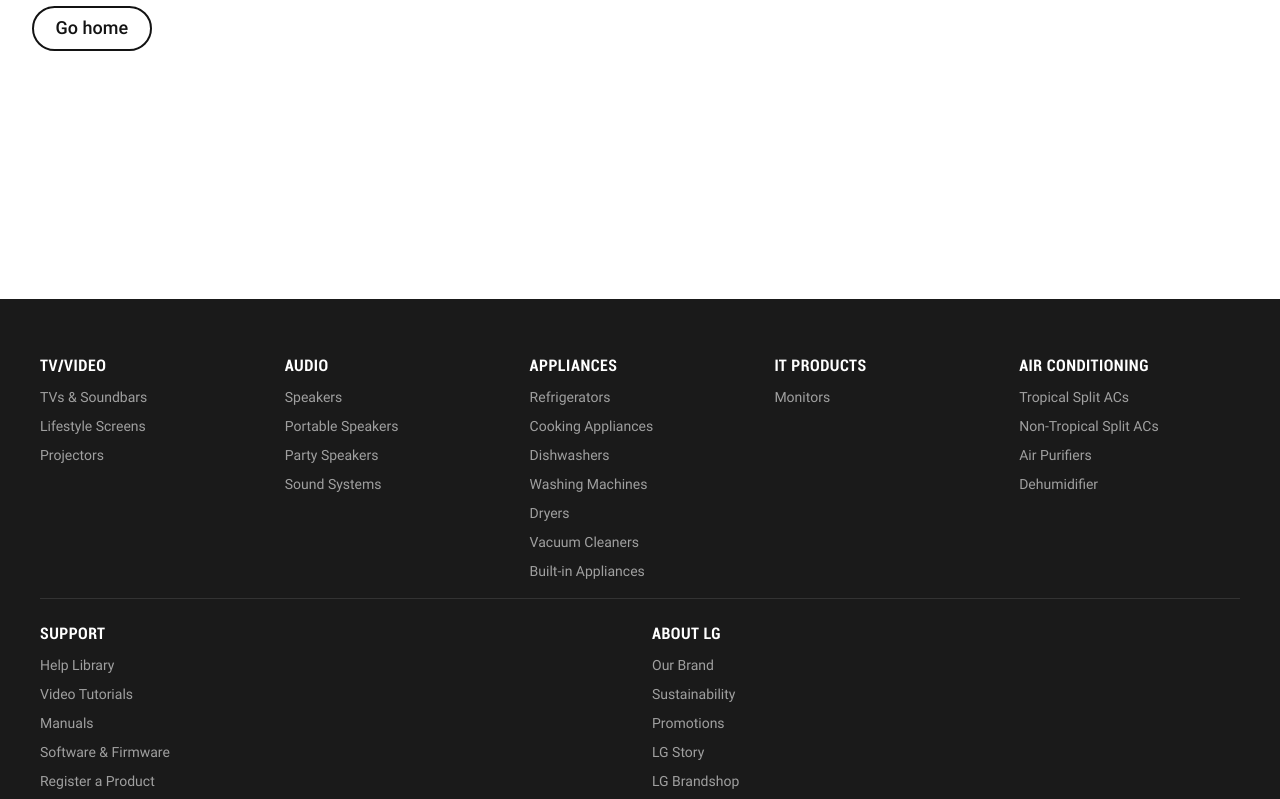
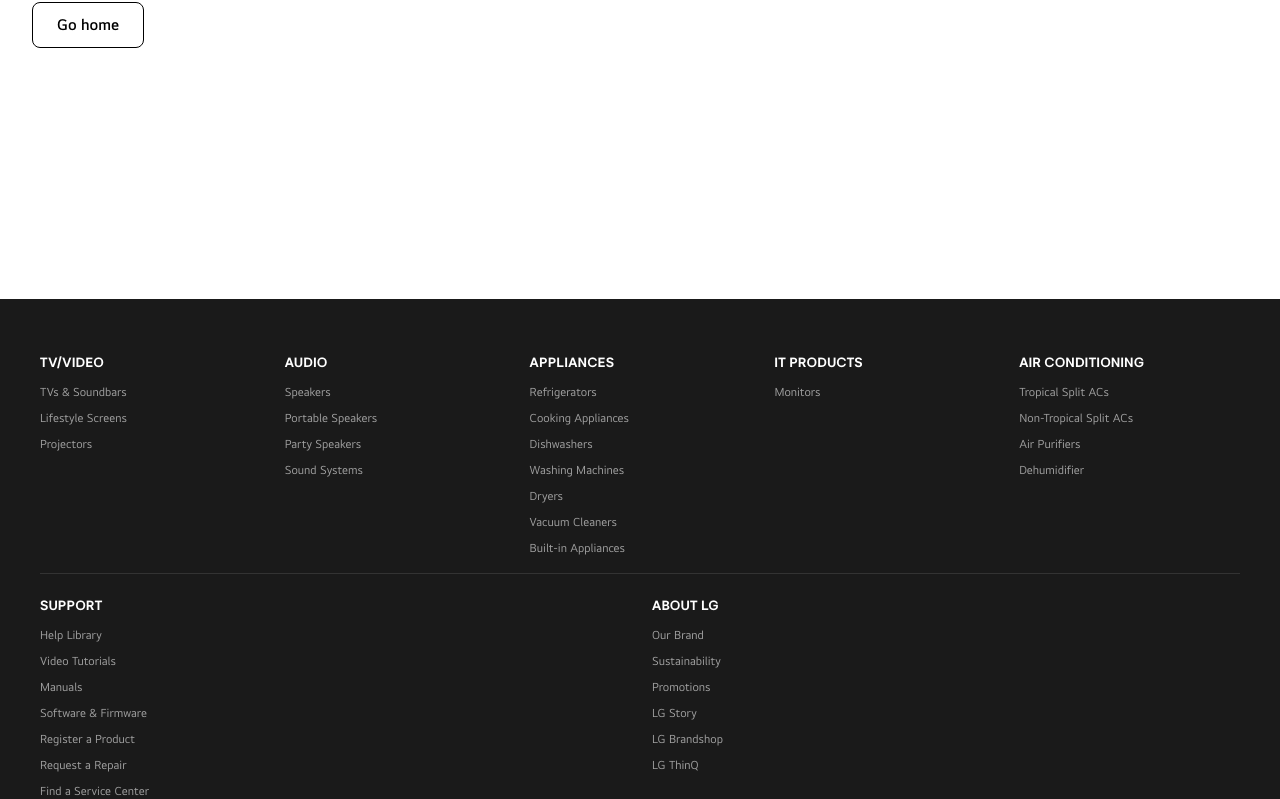
Before and after one commit to pijantkar/test-EAM, a website: page 404.html in a window 1280 px wide. Shown: the part 501-1300 px from the top of the page. Drawn offline with Linux system fonts and the light colour scheme.

Commit message:
Update 10 files updated styles as per LGNess theme
Automated migration updates generated by Experience Modernization Agent.

Changed files (10):
- fonts/LGEIHeadline-Bold.woff2
- fonts/LGEIHeadline-Light.woff2
- fonts/LGEIHeadline-Regular.woff2
- fonts/LGEIHeadline-Semibold.woff2
- fonts/LGEIText-Bold.woff2
- fonts/LGEIText-Light.woff2
- fonts/LGEIText-Regular.woff2
- fonts/LGEIText-SemiBold.woff2
- styles/fonts.css
- styles/styles.css

```diff
--- a/styles/fonts.css
+++ b/styles/fonts.css
@@ -1,36 +1,67 @@
-/* stylelint-disable max-line-length */
+/* LG brand fonts - LGEI Headline (headings) and LGEI Text (body) */
+
+/* LGEI Headline */
 @font-face {
-  font-family: roboto-condensed;
+  font-family: 'LGEI Headline';
+  font-style: normal;
+  font-weight: 300;
+  font-display: swap;
+  src: url('../fonts/LGEIHeadline-Light.woff2') format('woff2');
+}
+
+@font-face {
+  font-family: 'LGEI Headline';
+  font-style: normal;
+  font-weight: 400;
+  font-display: swap;
+  src: url('../fonts/LGEIHeadline-Regular.woff2') format('woff2');
+}
+
+@font-face {
+  font-family: 'LGEI Headline';
+  font-style: normal;
+  font-weight: 600;
+  font-display: swap;
+  src: url('../fonts/LGEIHeadline-Semibold.woff2') format('woff2');
+}
+
+@font-face {
+  font-family: 'LGEI Headline';
   font-style: normal;
   font-weight: 700;
   font-display: swap;
-  src: url('../fonts/roboto-condensed-bold.woff2') format('woff2');
-  unicode-range: U+0000-00FF, U+0131, U+0152-0153, U+02BB-02BC, U+02C6, U+02DA, U+02DC, U+2000-206F, U+2074, U+20AC, U+2122, U+2191, U+2193, U+2212, U+2215, U+FEFF, U+FFFD;
+  src: url('../fonts/LGEIHeadline-Bold.woff2') format('woff2');
+}
+
+/* LGEI Text */
+@font-face {
+  font-family: 'LGEI Text';
+  font-style: normal;
+  font-weight: 300;
+  font-display: swap;
+  src: url('../fonts/LGEIText-Light.woff2') format('woff2');
 }
 
 @font-face {
-  font-family: roboto;
+  font-family: 'LGEI Text';
+  font-style: normal;
+  font-weight: 400;
+  font-display: swap;
+  src: url('../fonts/LGEIText-Regular.woff2') format('woff2');
+}
+
+@font-face {
+  font-family: 'LGEI Text';
+  font-style: normal;
+  font-weight: 600;
+  font-display: swap;
+  src: url('../fonts/LGEIText-SemiBold.woff2') format('woff2');
+}
+
+@font-face {
+  font-family: 'LGEI Text';
   font-style: normal;
   font-weight: 700;
   font-display: swap;
-  src: url('../fonts/roboto-bold.woff2') format('woff2');
-  unicode-range: U+0000-00FF, U+0131, U+0152-0153, U+02BB-02BC, U+02C6, U+02DA, U+02DC, U+2000-206F, U+2074, U+20AC, U+2122, U+2191, U+2193, U+2212, U+2215, U+FEFF, U+FFFD;
+  src: url('../fonts/LGEIText-Bold.woff2') format('woff2');
 }
-
-@font-face {
-  font-family: roboto;
-  font-style: normal;
-  font-weight: 500;
-  font-display: swap;
-  src: url('../fonts/roboto-medium.woff2') format('woff2');
-  unicode-range: U+0000-00FF, U+0131, U+0152-0153, U+02BB-02BC, U+02C6, U+02DA, U+02DC, U+2000-206F, U+2074, U+20AC, U+2122, U+2191, U+2193, U+2212, U+2215, U+FEFF, U+FFFD;
-}
-
-@font-face {
-  font-family: roboto;
-  font-style: normal;
-  font-weight: 400;
-  font-display: swap;
-  src: url('../fonts/roboto-regular.woff2') format('woff2');
-  unicode-range: U+0000-00FF, U+0131, U+0152-0153, U+02BB-02BC, U+02C6, U+02DA, U+02DC, U+2000-206F, U+2074, U+20AC, U+2122, U+2191, U+2193, U+2212, U+2215, U+FEFF, U+FFFD;
-}
--- a/styles/styles.css
+++ b/styles/styles.css
@@ -10,61 +10,73 @@
  * governing permissions and limitations under the License.
  */
 
+/* fallback fonts */
+@font-face {
+  font-family: lgei-headline-fallback;
+  size-adjust: 95%;
+  src: local('Segoe UI'), local('Arial');
+}
+
+@font-face {
+  font-family: lgei-text-fallback;
+  size-adjust: 100%;
+  src: local('Segoe UI'), local('Arial');
+}
+
 :root {
-  /* colors */
-  --background-color: white;
-  --light-color: #f8f8f8;
-  --dark-color: #505050;
-  --text-color: #131313;
-  --link-color: #3b63fb;
-  --link-hover-color: #1d3ecf;
+  /* LG brand colors */
+  --background-color: #fff;
+  --light-color: #f4f4f4;
+  --dark-color: #1a1a1a;
+  --text-color: #000;
+  --text-color-subtle: #333;
+  --text-color-muted: #4a4946;
+  --link-color: #333;
+  --link-hover-color: #a50034;
+  --brand-color: #a50034;
+  --brand-color-secondary: #ea1917;
+  --accent-bg: #f0ece4;
+  --border-color: #e4e4e4;
 
-  /* fonts */
-  --body-font-family: roboto, roboto-fallback, sans-serif;
-  --heading-font-family: roboto-condensed, roboto-condensed-fallback, sans-serif;
+  /* LG fonts */
+  --body-font-family: 'LGEI Text', lgei-text-fallback, sans-serif;
+  --heading-font-family: 'LGEI Headline', lgei-headline-fallback, sans-serif;
 
-  /* body sizes */
-  --body-font-size-m: 22px;
-  --body-font-size-s: 19px;
-  --body-font-size-xs: 17px;
+  /* body sizes - mobile first */
+  --body-font-size-m: 16px;
+  --body-font-size-s: 14px;
+  --body-font-size-xs: 12px;
 
-  /* heading sizes */
-  --heading-font-size-xxl: 55px;
-  --heading-font-size-xl: 44px;
-  --heading-font-size-l: 34px;
-  --heading-font-size-m: 27px;
-  --heading-font-size-s: 24px;
-  --heading-font-size-xs: 22px;
+  /* heading sizes - mobile first */
+  --heading-font-size-xxl: 36px;
+  --heading-font-size-xl: 28px;
+  --heading-font-size-l: 24px;
+  --heading-font-size-m: 20px;
+  --heading-font-size-s: 18px;
+  --heading-font-size-xs: 16px;
+
+  /* spacing */
+  --spacing-xs: 8px;
+  --spacing-s: 16px;
+  --spacing-m: 24px;
+  --spacing-l: 40px;
+  --spacing-xl: 64px;
+
+  /* transitions */
+  --transition-fast: 0.2s ease;
+  --transition-base: 0.3s ease;
 
   /* nav height */
   --nav-height: 64px;
 }
 
-/* fallback fonts */
-@font-face {
-  font-family: roboto-condensed-fallback;
-  size-adjust: 88.82%;
-  src: local('Arial');
-}
-
-@font-face {
-  font-family: roboto-fallback;
-  size-adjust: 99.529%;
-  src: local('Arial');
-}
-
 @media (width >= 900px) {
   :root {
-    /* body sizes */
-    --body-font-size-m: 18px;
-    --body-font-size-s: 16px;
-    --body-font-size-xs: 14px;
-
-    /* heading sizes */
-    --heading-font-size-xxl: 45px;
+    /* heading sizes - desktop */
+    --heading-font-size-xxl: 48px;
     --heading-font-size-xl: 36px;
     --heading-font-size-l: 28px;
-    --heading-font-size-m: 22px;
+    --heading-font-size-m: 24px;
     --heading-font-size-s: 20px;
     --heading-font-size-xs: 18px;
   }
@@ -77,7 +89,8 @@
   color: var(--text-color);
   font-family: var(--body-font-family);
   font-size: var(--body-font-size-m);
-  line-height: 1.6;
+  line-height: 1.5;
+  -webkit-font-smoothing: antialiased;
 }
 
 body.appear {
@@ -107,14 +120,24 @@
   margin-top: 0.8em;
   margin-bottom: 0.25em;
   font-family: var(--heading-font-family);
-  font-weight: 600;
-  line-height: 1.25;
+  font-weight: 700;
+  line-height: 1.15;
   scroll-margin: 40px;
+  color: var(--text-color);
 }
 
 h1 { font-size: var(--heading-font-size-xxl); }
-h2 { font-size: var(--heading-font-size-xl); }
-h3 { font-size: var(--heading-font-size-l); }
+
+h2 {
+  font-size: var(--heading-font-size-xl);
+  font-weight: 600;
+}
+
+h3 {
+  font-size: var(--heading-font-size-l);
+  font-weight: 600;
+}
+
 h4 { font-size: var(--heading-font-size-m); }
 h5 { font-size: var(--heading-font-size-s); }
 h6 { font-size: var(--heading-font-size-xs); }
@@ -158,11 +181,11 @@
   color: var(--link-color);
   text-decoration: none;
   overflow-wrap: break-word;
+  transition: color var(--transition-fast);
 }
 
 a:hover {
   color: var(--link-hover-color);
-  text-decoration: underline;
 }
 
 /* buttons */
@@ -178,17 +201,19 @@
   justify-content: center;
   max-width: 100%;
   margin: 0;
-  border: 2px solid transparent;
-  border-radius: 2.4em;
-  padding: 0.5em 1.2em;
+  border: 1px solid var(--brand-color-secondary);
+  border-radius: 8px;
+  padding: 12px 24px;
   font: inherit;
-  font-weight: 500;
+  font-weight: 600;
+  font-size: var(--body-font-size-m);
   line-height: 1.25;
   text-decoration: none;
   cursor: pointer;
   overflow: hidden;
   text-overflow: ellipsis;
   white-space: nowrap;
+  transition: background var(--transition-base), color var(--transition-fast), border-color var(--transition-base);
 }
 
 a.button[aria-disabled="true"],
@@ -199,18 +224,18 @@
 
 a.button.primary,
 button.button.primary {
-  border-color: var(--text-color);
-  background-color: var(--text-color);
-  color: var(--background-color);
+  border-color: var(--brand-color-secondary);
+  background-color: var(--brand-color-secondary);
+  color: #fff;
 }
 
 a.button.primary:hover,
 a.button.primary:focus-visible,
 button.button.primary:hover,
 button.button.primary:focus-visible {
-  border-color: var(--dark-color);
-  background-color: var(--dark-color);
-  color: var(--light-color);
+  border-color: var(--brand-color);
+  background-color: var(--brand-color);
+  color: #fff;
 }
 
 a.button.primary[aria-disabled="true"],
@@ -221,7 +246,7 @@
 button.button.primary:disabled:focus-visible {
   background-color: var(--light-color);
   border-color: var(--light-color);
-  color: var(--dark-color);
+  color: var(--text-color-muted);
 }
 
 a.button.secondary,
@@ -235,9 +260,9 @@
 a.button.secondary:focus-visible,
 button.button.secondary:hover,
 button.button.secondary:focus-visible {
-  border-color: var(--dark-color);
-  background-color: var(--light-color);
-  color: var(--dark-color);
+  border-color: var(--brand-color-secondary);
+  background-color: var(--brand-color-secondary);
+  color: #fff;
 }
 
 a.button.secondary[aria-disabled="true"],
@@ -248,23 +273,23 @@
 button.button.secondary:disabled:focus-visible {
   background-color: var(--light-color);
   border-color: var(--light-color);
-  color: var(--dark-color);
+  color: var(--text-color-muted);
 }
 
 /* high-impact call-to-action */
 a.button.accent,
 button.button.accent {
-  border-color: var(--link-color);
-  background-color: var(--link-color);
-  color: var(--background-color);
+  border-color: var(--brand-color-secondary);
+  background-color: var(--brand-color-secondary);
+  color: #fff;
 }
 
 a.button.accent:hover,
 a.button.accent:focus-visible,
 button.button.accent:hover,
 button.button.accent:focus-visible {
-  border-color: var(--link-hover-color);
-  background-color: var(--link-hover-color);
+  border-color: var(--brand-color);
+  background-color: var(--brand-color);
 }
 
 a.button.accent[aria-disabled="true"],
@@ -275,7 +300,7 @@
 button.button.accent:disabled:focus-visible {
   background-color: var(--light-color);
   border-color: var(--light-color);
-  color: var(--dark-color);
+  color: var(--text-color-muted);
 }
 
 main img {
@@ -301,7 +326,7 @@
 }
 
 main > .section > div {
-  max-width: 1200px;
+  max-width: 1380px;
   margin: auto;
   padding: 0 24px;
 }
@@ -323,3 +348,29 @@
   margin: 0;
   padding: 40px 0;
 }
+
+main .section.dark {
+  background-color: var(--dark-color);
+  color: #fff;
+  margin: 0;
+  padding: 40px 0;
+}
+
+main .section.dark h1,
+main .section.dark h2,
+main .section.dark h3,
+main .section.dark h4,
+main .section.dark h5,
+main .section.dark h6 {
+  color: #fff;
+}
+
+main .section.dark a:any-link {
+  color: #fff;
+}
+
+main .section.accent {
+  background-color: var(--accent-bg);
+  margin: 0;
+  padding: 40px 0;
+}
```
Also changed, not shown: fonts/LGEIHeadline-Bold.woff2 (added), fonts/LGEIHeadline-Light.woff2 (added), fonts/LGEIHeadline-Regular.woff2 (added), fonts/LGEIHeadline-Semibold.woff2 (added), fonts/LGEIText-Bold.woff2 (added), fonts/LGEIText-Light.woff2 (added), fonts/LGEIText-Regular.woff2 (added), fonts/LGEIText-SemiBold.woff2 (added).
